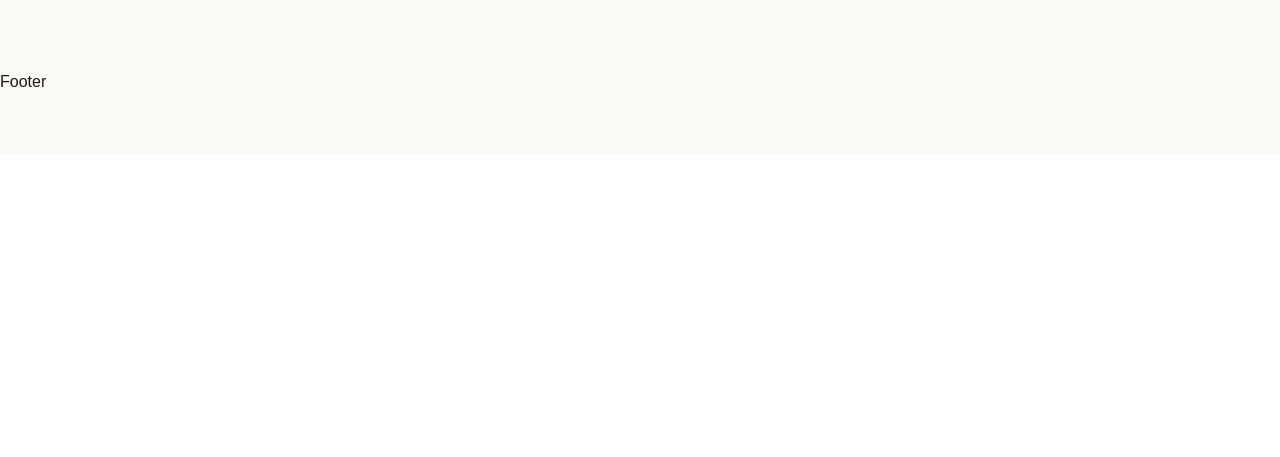
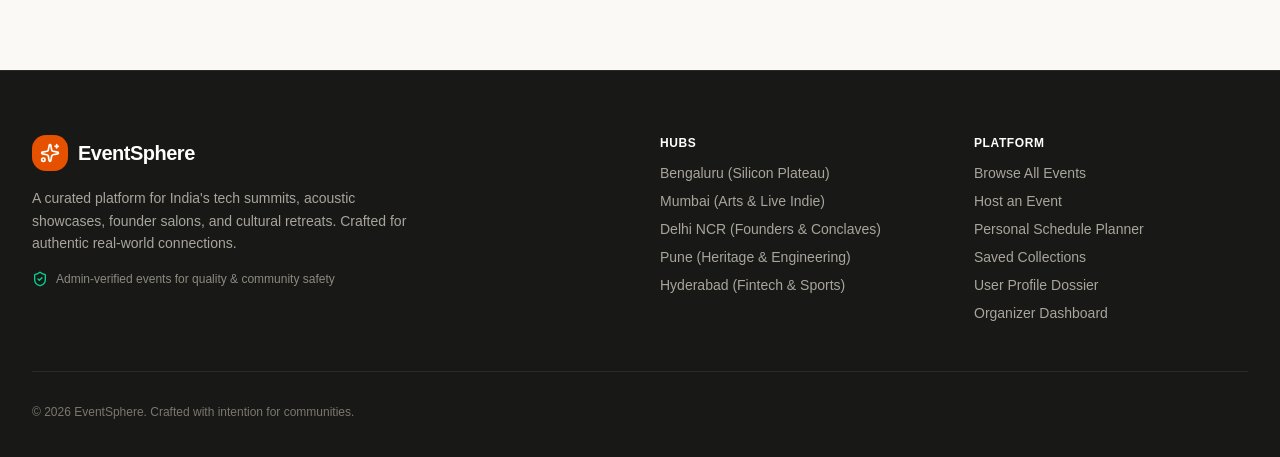
Before and after one commit to Hardpatel-0897/EventSphere, a React (Vite) app: page / in a window 1280 px wide. Shown: the part 647-1104 px from the top of the page. Before the commit the page ends 800 px from the top, so only its background shows below. Built offline with nearby package versions, Linux system fonts and the light colour scheme; no server answers.

Commit message:
add footer section

```diff
--- a/src/components/Footer.jsx
+++ b/src/components/Footer.jsx
@@ -1,7 +1,103 @@
 import React from "react";
+import { Link } from "react-router";
+import { Sparkles, ShieldCheck } from "lucide-react";
 
-function Footer() {
-  return <div>Footer</div>;
+export function Footer() {
+  return (
+    <footer className="bg-[#181816] text-[#E5E3DC] pt-16 pb-12 border-t border-[#2B2A27]">
+      <div className="max-w-7xl mx-auto px-4 sm:px-6 lg:px-8">
+        <div className="grid grid-cols-1 md:grid-cols-2 lg:grid-cols-4 gap-10 pb-12 border-b border-[#2C2B27]">
+          <div className="lg:col-span-2 space-y-4">
+            <Link to="/" className="flex items-center gap-2.5">
+              <div className="w-9 h-9 rounded-xl bg-[#E65100] flex items-center justify-center text-white">
+                <Sparkles className="w-5 h-5" />
+              </div>
+              <span className="font-bold text-xl text-white tracking-tight">EventSphere</span>
+            </Link>
+            <p className="text-sm text-[#A8A59C] max-w-sm leading-relaxed">
+              A curated platform for India's tech summits, acoustic showcases, founder salons, and cultural retreats.
+              Crafted for authentic real-world connections.
+            </p>
+            <div className="flex items-center gap-2 text-xs text-[#8C8980]">
+              <ShieldCheck className="w-4 h-4 text-emerald-400" />
+              <span>Admin-verified events for quality & community safety</span>
+            </div>
+          </div>
+
+          <div className="space-y-3">
+            <p className="text-xs font-bold uppercase tracking-wider text-white">Hubs</p>
+            <ul className="space-y-2 text-sm text-[#A8A59C]">
+              <li>
+                <Link to="/explore?city=Bengaluru" className="hover:text-white transition-colors">
+                  Bengaluru (Silicon Plateau)
+                </Link>
+              </li>
+              <li>
+                <Link to="/explore?city=Mumbai" className="hover:text-white transition-colors">
+                  Mumbai (Arts & Live Indie)
+                </Link>
+              </li>
+              <li>
+                <Link to="/explore?city=Delhi NCR" className="hover:text-white transition-colors">
+                  Delhi NCR (Founders & Conclaves)
+                </Link>
+              </li>
+              <li>
+                <Link to="/explore?city=Pune" className="hover:text-white transition-colors">
+                  Pune (Heritage & Engineering)
+                </Link>
+              </li>
+              <li>
+                <Link to="/explore?city=Hyderabad" className="hover:text-white transition-colors">
+                  Hyderabad (Fintech & Sports)
+                </Link>
+              </li>
+            </ul>
+          </div>
+
+          <div className="space-y-3">
+            <p className="text-xs font-bold uppercase tracking-wider text-white">Platform</p>
+            <ul className="space-y-2 text-sm text-[#A8A59C]">
+              <li>
+                <Link to="/explore" className="hover:text-white transition-colors">
+                  Browse All Events
+                </Link>
+              </li>
+              <li>
+                <Link to="/create-event" className="hover:text-white transition-colors">
+                  Host an Event
+                </Link>
+              </li>
+              <li>
+                <Link to="/schedule" className="hover:text-white transition-colors">
+                  Personal Schedule Planner
+                </Link>
+              </li>
+              <li>
+                <Link to="/favorites" className="hover:text-white transition-colors">
+                  Saved Collections
+                </Link>
+              </li>
+              <li>
+                <Link to="/profile" className="hover:text-white transition-colors">
+                  User Profile Dossier
+                </Link>
+              </li>
+              <li>
+                <Link to="/dashboard" className="hover:text-white transition-colors">
+                  Organizer Dashboard
+                </Link>
+              </li>
+            </ul>
+          </div>
+        </div>
+
+        <div className="pt-8 flex flex-col sm:flex-row items-center justify-between text-xs text-[#7A776F] gap-4">
+          <p>© {new Date().getFullYear()} EventSphere. Crafted with intention for communities.</p>
+        </div>
+      </div>
+    </footer>
+  );
 }
 
 export default Footer;
```
